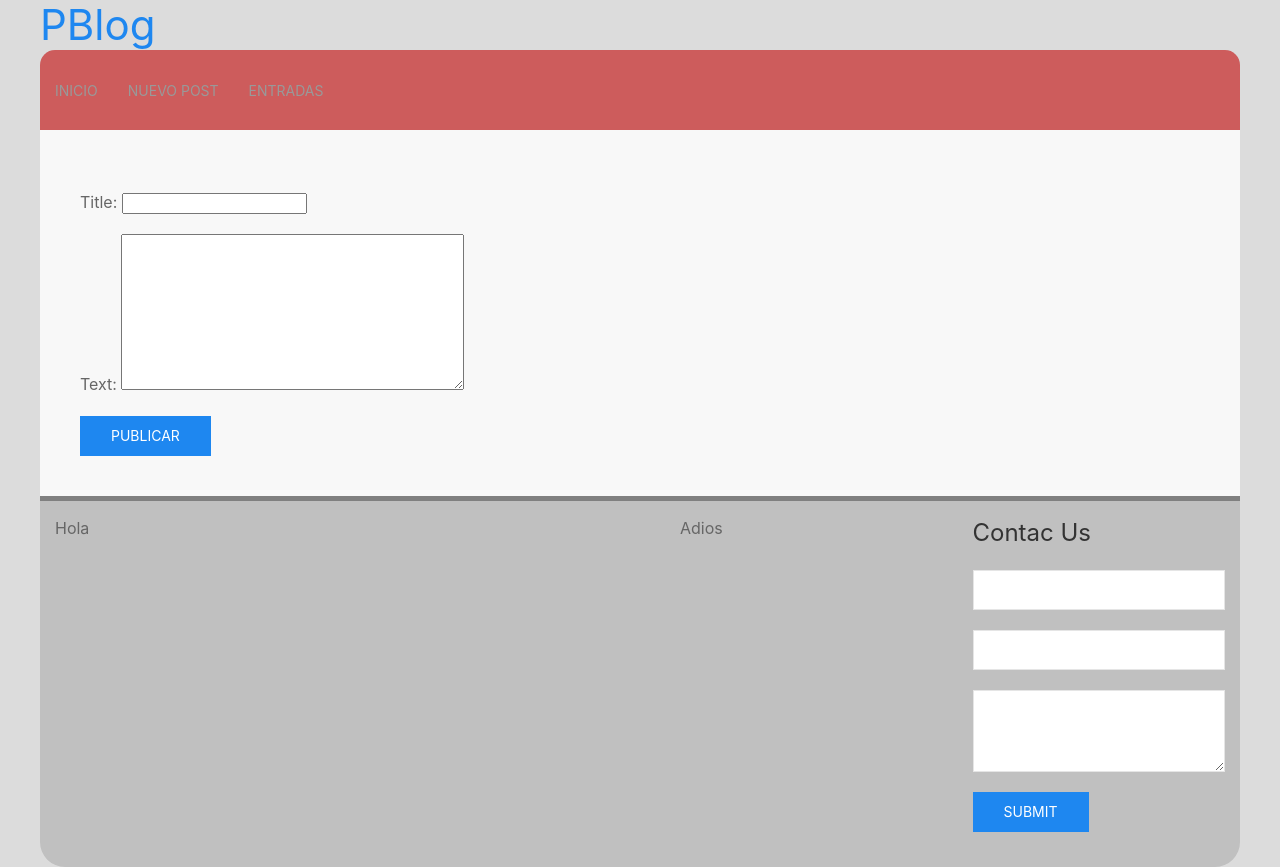
After one commit to therick96/django_practica, a Django app: page /new/ in a window 1280 px wide. The commit adds this page. Run offline with Django 3.2, Linux system fonts and the light colour scheme.

Commit message:
Creado formulario

```diff
--- /dev/null
+++ b/Proyecto_1/blog/forms.py
@@ -0,0 +1,7 @@
+from django import forms
+from .models import Post
+
+class PostForm(forms.ModelForm):
+    class Meta:
+        model = Post
+        fields = ("title", "text")
--- a/Proyecto_1/blog/templates/blog/base.html
+++ b/Proyecto_1/blog/templates/blog/base.html
@@ -17,10 +17,9 @@
             <nav class="uk-navbar-container uk-navbar-transparent bg_IndianRed" uk-navbar>
                 <div class="uk-navbar-left">
                     <ul class="uk-navbar-nav">
-                        <li><a href="">Inicio</a></li>
-                        <li><a href="">Quienes Somos</a></li>
-                        <li><a href="">Entradas</a></li>
-                        <li><a href="">Contacto</a></li>
+                        <li><a href="/">Inicio</a></li>
+                        <li><a href="{% url 'post_new' %}">Nuevo Post</a></li>
+                        <li><a href="/">Entradas</a></li>
                     </ul>
                 </div>
             </nav>
--- /dev/null
+++ b/Proyecto_1/blog/templates/blog/post_new.html
@@ -0,0 +1,15 @@
+{% extends 'blog/base.html' %}
+
+{% block content %}
+
+    <form action="" class="uk-form-vertical">
+        <div class="uk-margin uk-grid-large">
+            {% csrf_token %}
+            {{form.as_p}}
+        </div>
+        <button class="uk-button uk-button-primary">
+            Publicar
+        </button>
+    </form>
+
+{% endblock %}
--- a/Proyecto_1/blog/urls.py
+++ b/Proyecto_1/blog/urls.py
@@ -3,5 +3,6 @@ from . import views
 
 urlpatterns = [
     url(r'^$', views.post_list),
-    url(r'^post/(?P<pk>[0-9]+)/$', views.post_detail, name="post_detail")
+    url(r'^post/(?P<pk>[0-9]+)/$', views.post_detail, name="post_detail"),
+    url(r'^new/$', views.post_new, name="post_new"),
 ]
--- a/Proyecto_1/blog/views.py
+++ b/Proyecto_1/blog/views.py
@@ -4,6 +4,7 @@ from __future__ import unicode_literals
 from django.shortcuts import render, get_object_or_404
 from django.utils import timezone
 from .models import Post
+from .forms import PostForm
 
 # Create your views here.
 
@@ -15,3 +16,7 @@ def post_list(request):
 def post_detail(request, pk):
     post = get_object_or_404(Post, pk=pk)
     return render(request, 'blog/post_detail.html', {'post' : post})
+
+def post_new(request):
+    form = PostForm()
+    return render(request, 'blog/post_new.html', {'form' : form})
```
Also changed, not shown: 3 other files.
